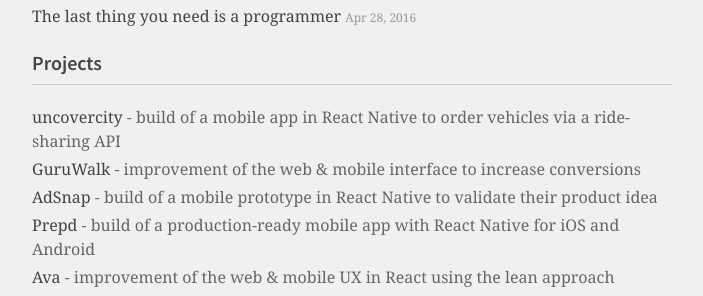
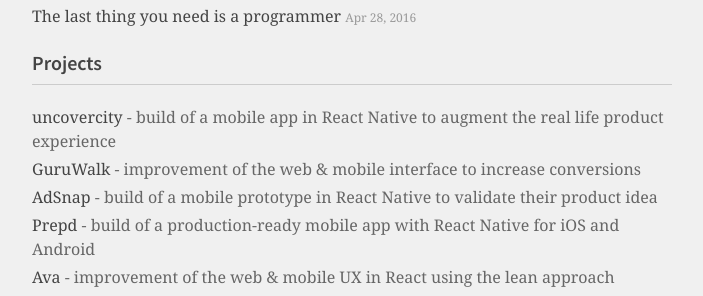
Before and after one commit to marcelkalveram/marcelkalveram.github.io, a Jekyll site: the page built from index.md, in a window 1280 px wide. Shown: the part 657-953 px from the top of the page, without its empty margins (288-991 px from the left). Built offline with Jekyll 4.4.1, drawn with Linux system fonts in a browser that asks for light colours.

Commit message:
minor content changes

```diff
--- a/_layouts/home.html
+++ b/_layouts/home.html
@@ -40,7 +40,7 @@
     <div class="clients">
       <h3>Projects</h3>
       <ul>
-        <li><a href="https://uncovercity.com/" target="_blank">uncovercity</a> - build of a mobile app in React Native to order vehicles via a ride-sharing API</li>
+        <li><a href="https://uncovercity.com/" target="_blank">uncovercity</a> - build of a mobile app in React Native to augment the real life product experience</li>
         <li><a href="https://www.guruwalk.com/" target="_blank">GuruWalk</a> - improvement of the web &amp; mobile interface to increase conversions</li>
         <li><a href="http://www.adsnap.co.uk/" target="_blank">AdSnap</a> - build of a mobile prototype in React Native to validate their product idea</li>
         <li><a href="https://www.getprepd.com/" target="_blank">Prepd</a> - build of a production-ready mobile app with React Native for iOS and Android</li>
```
